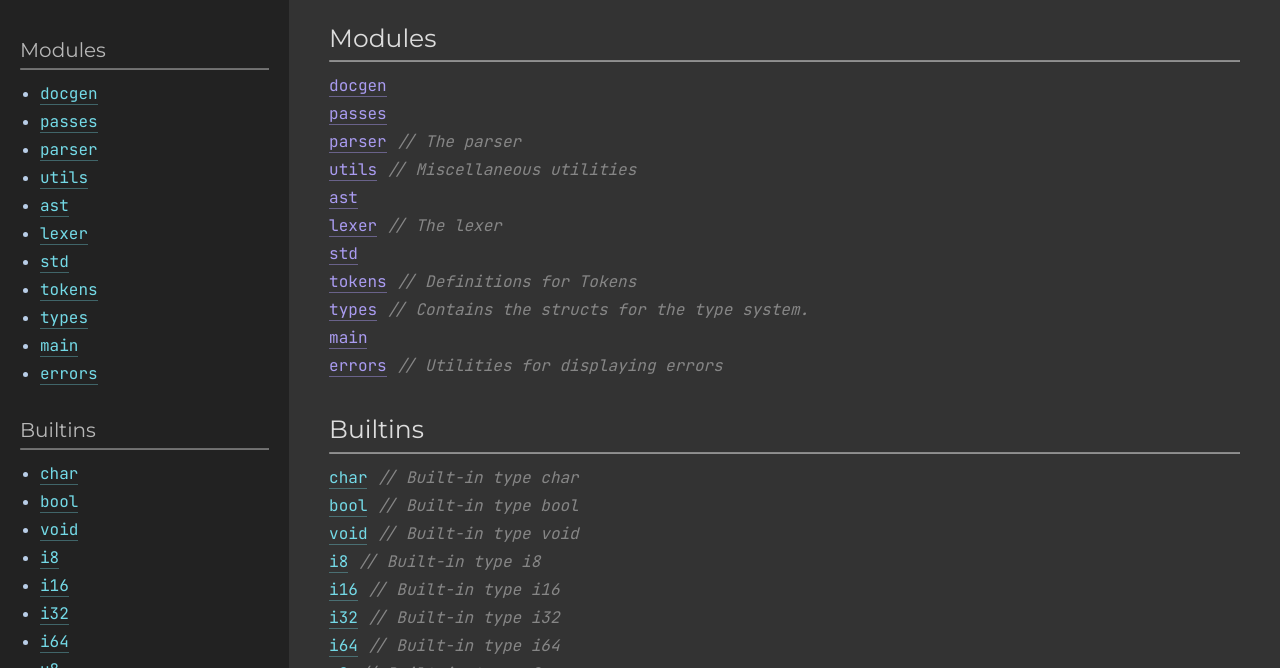
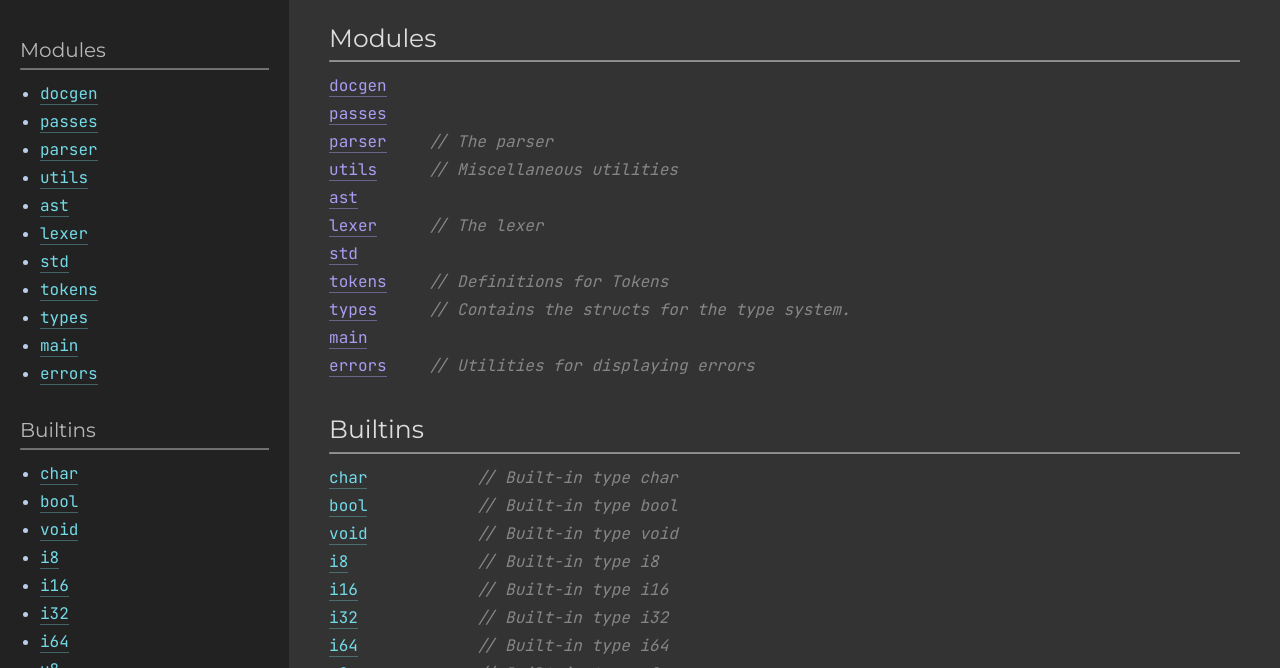
Before and after one commit to ocen-lang/autodoc, a plain HTML site: page index.html in a window 1280 px wide. Shown: the part 132-800 px from the top of the page. Drawn offline with Linux system fonts and the light colour scheme.

Commit message:
align descriptions

```diff
--- a/CSS/styles.css
+++ b/CSS/styles.css
@@ -204,3 +204,17 @@ a.namespace:hover {
     text-decoration: #aa9cf1 wavy underline 2px !important;
     border-bottom: none !important;
 }
+
+.section {
+    display: table;
+}
+
+.section h3 {
+    display: table-row;
+}
+
+.section h3 .description {
+    display: table-cell;
+    padding-left: 2em;
+    width: 100%;
+}
--- a/JS/HTMLGeneration.js
+++ b/JS/HTMLGeneration.js
@@ -219,6 +219,12 @@ const genHeader = (title) => {
     return header;
 }
 
+const genSection = () => {
+    let section = document.createElement('div');
+    section.classList.add('section');
+    return section;
+}
+
 const genFunction = (node) => {
     let functionDiv = document.createElement('div');
     let p = document.createElement('p');
--- a/JS/navigation.js
+++ b/JS/navigation.js
@@ -80,23 +80,27 @@ function addNavContent(node, name, title) {
 }
 
 function addNamespaceContent(node, title) {
-    main.appendChild(genHeader(title))
+    main.appendChild(genHeader(title));
+    let section = genSection();
     Object.entries(node).forEach(([name, child]) => {
         let h3 = document.createElement('h3');
         h3.appendChild(genLink("namespaces", name, "namespace"));
         h3.appendChild(genDescription(child));
-        main.appendChild(h3);
-    })
+        section.appendChild(h3);
+    });
+    main.appendChild(section);
 }
 
 function addBuiltinContent(node, title) {
-    main.appendChild(genHeader(title))
+    main.appendChild(genHeader(title));
+    let section = genSection();
     Object.values(node).forEach((child) => {
         let h3 = document.createElement('h3');
         h3.appendChild(genLink("builtins", child.name));
         h3.appendChild(genDescription(child));
-        main.appendChild(h3);
-    })
+        section.appendChild(h3);
+    });
+    main.appendChild(section);
 }
 
 function addConstantVariableContent(node, title) {
```
